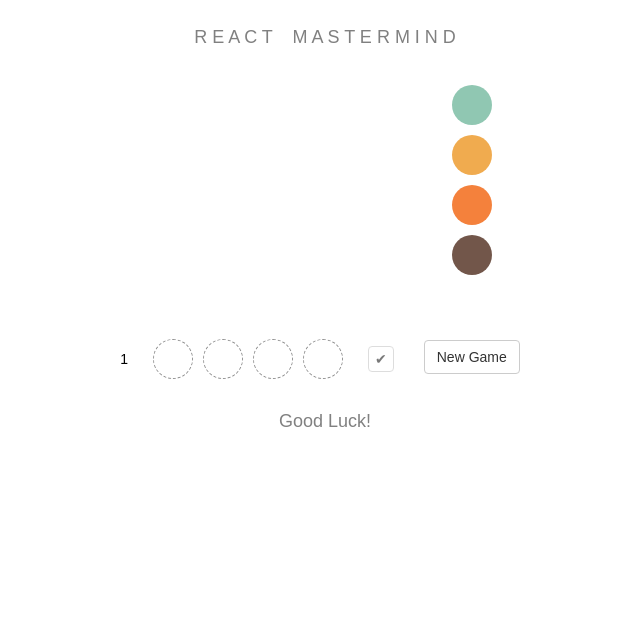
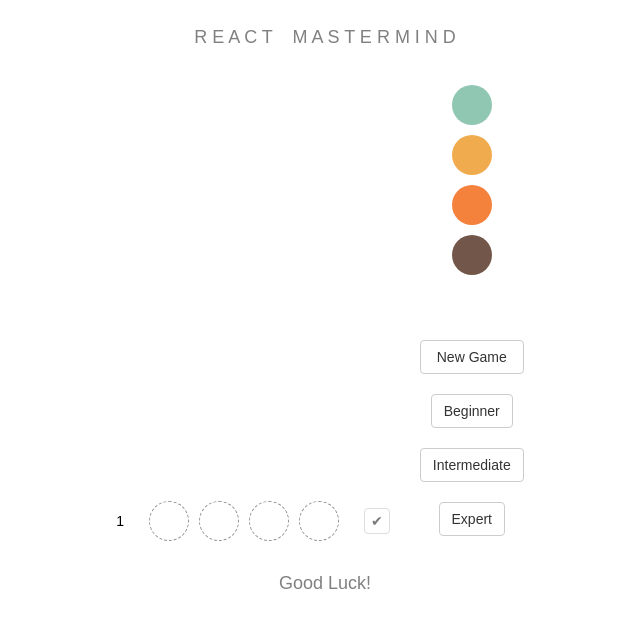
Before and after one commit to needimf/react-mastermind, a React (Create React App) app: page / in a window 1280 px wide. Shown: the top 628 px of the page, without its empty margins (315-955 px from the left). Built offline with nearby package versions, Linux system fonts and the light colour scheme.

Commit message:
Built initial UI for difficulty manipulation, and began storing difficulty settings in state.

```diff
--- a/src/App.js
+++ b/src/App.js
@@ -4,6 +4,7 @@ import './App.css';
 import GameBoard from './components/GameBoard/GameBoard';
 import ColorPicker from './components/ColorPicker/ColorPicker';
 import NewGameButton from './components/NewGameButton/NewGameButton';
+import DifficultyButtons from './components/DiffcultyButtons/DifficultyButtons';
 
 let headFootStyle = {
   height: 50,
@@ -20,6 +21,7 @@ class App extends Component {
     let colors = ["#7DBEA5", "#EE9D31", "#F26C1A", "#5A392B"];
     this.state = {
       colors,
+      difficulty: 4,
       code: this.genCode(colors.length),
       selColorIdx: null,
       guesses: [this.getNewGuess()],
@@ -129,6 +131,9 @@ class App extends Component {
             <NewGameButton
               handleNewGame={this.handleNewGame}
             />
+            <DifficultyButtons
+              handleDifficultyChange={undefined}
+            />
           </div>
         </div>
         <footer style={headFootStyle}>{(this.state.winner ? `You Won in ${this.getWinTries()} Guesses!` : 'Good Luck!')}</footer>
--- /dev/null
+++ b/src/components/DiffcultyButtons/DifficultyButtons.css
@@ -0,0 +1,5 @@
+.DifficultyButtons-container {
+  display: flex;
+  flex-flow: column nowrap;
+  align-items: center;
+}
--- /dev/null
+++ b/src/components/DiffcultyButtons/DifficultyButtons.jsx
@@ -0,0 +1,20 @@
+import React from 'react';
+import './DifficultyButtons.css';
+
+const DifficultyButtons = (props) => {
+  return (
+    <div className="DifficultyButtons-container">
+      <button className="btn btn-default" style={{margin: 10}} onClick={() => {}}>
+        Beginner
+      </button>
+      <button className="btn btn-default" style={{margin: 10}} onClick={() => {}}>
+        Intermediate
+      </button>
+      <button className="btn btn-default" style={{margin: 10}} onClick={() => {}}>
+        Expert
+      </button>
+    </div>
+  );
+}
+
+export default DifficultyButtons;
```
